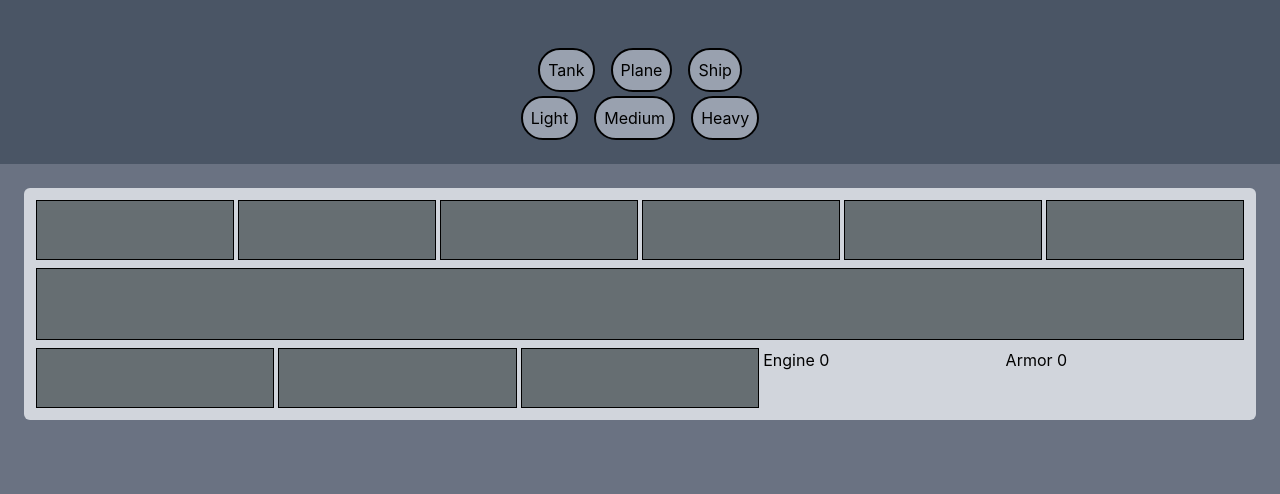
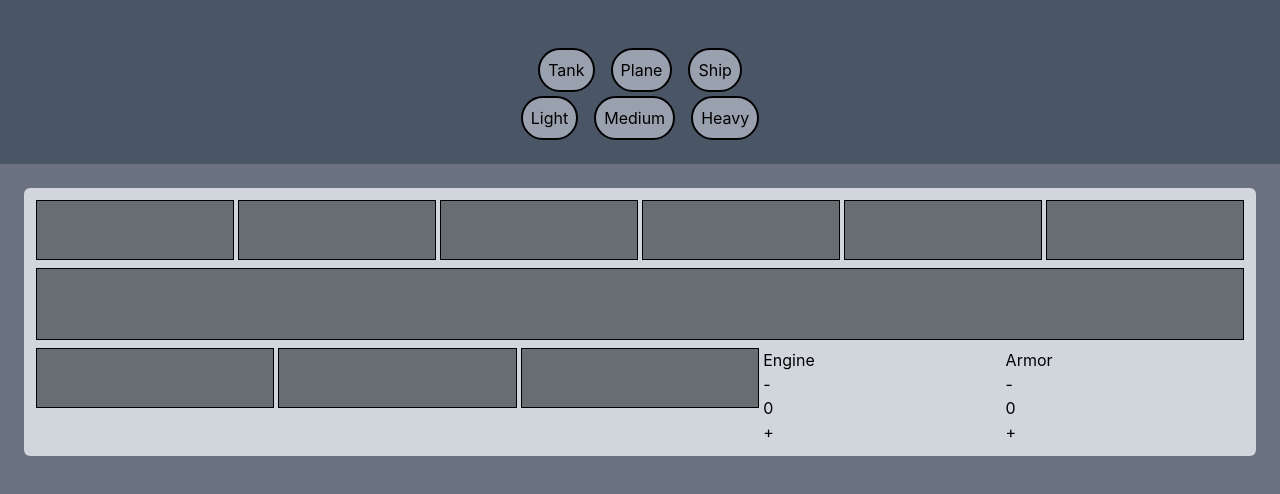
Before and after one commit to FrederikKristensen/Hoi4Designer, a React (Vite) app: page / in a window 1280 px wide. Shown: the top 494 px of the page. Built offline with nearby package versions, Linux system fonts and the light colour scheme.

Commit message:
Added Engine and Armor counter

```diff
--- a/src/App.tsx
+++ b/src/App.tsx
@@ -11,6 +11,7 @@ import NavBar from './components/NavBar';
 import medium_tank from './data/medium_chassis';
 import heavy_tank from './data/heavy_chassis';
 import specials from './data/tank_specials';
+import Ticks from './components/Ticks';
 
 export type tankOptions = 'light_tank' | 'medium_tank' | 'heavy_tank';
 
@@ -24,6 +25,10 @@ function App() {
   const [subActive, setSubActive] = useState<tankOptions>('light_tank');
 
   const chassiOptions = { light_tank, medium_tank, heavy_tank };
+
+  //Ticks of engine and armor stored
+  const [engineTicks, setEngineTicks] = useState(0);
+  const [armorTicks, setArmorTicks] = useState(0);
 
   return (
     <>
@@ -253,8 +258,12 @@ function App() {
               )}
             />
           </div>
-          <div className="Engine ticks">Engine 0</div>
-          <div className="Armor ticks">Armor 0</div>
+          <Ticks
+            engineTicks={engineTicks}
+            setEngineTicks={setEngineTicks}
+            armorTicks={armorTicks}
+            setArmorTicks={setArmorTicks}
+          />
         </div>
       </div>
     </>
--- /dev/null
+++ b/src/components/Ticks.tsx
@@ -0,0 +1,55 @@
+interface TicksProps {
+  engineTicks: number;
+  setEngineTicks: React.Dispatch<React.SetStateAction<number>>;
+  armorTicks: number;
+  setArmorTicks: React.Dispatch<React.SetStateAction<number>>;
+}
+
+const Ticks = ({ engineTicks, setEngineTicks, armorTicks, setArmorTicks }: TicksProps) => {
+  return (
+    <>
+      <div>
+        <div>Engine</div>
+        <div>
+          <button
+            onClick={() => {
+              setEngineTicks((e) => e - 1);
+            }}
+          >
+            -
+          </button>
+          <p>{engineTicks}</p>
+          <button
+            onClick={() => {
+              setEngineTicks((e) => e + 1);
+            }}
+          >
+            +
+          </button>
+        </div>
+      </div>
+      <div>
+        <div>Armor</div>
+        <div>
+          <button
+            onClick={() => {
+              setEngineTicks((a) => a - 1);
+            }}
+          >
+            -
+          </button>
+          <p>{armorTicks}</p>
+          <button
+            onClick={() => {
+              setArmorTicks((a) => a + 1);
+            }}
+          >
+            +
+          </button>
+        </div>
+      </div>
+    </>
+  );
+};
+
+export default Ticks;
```
